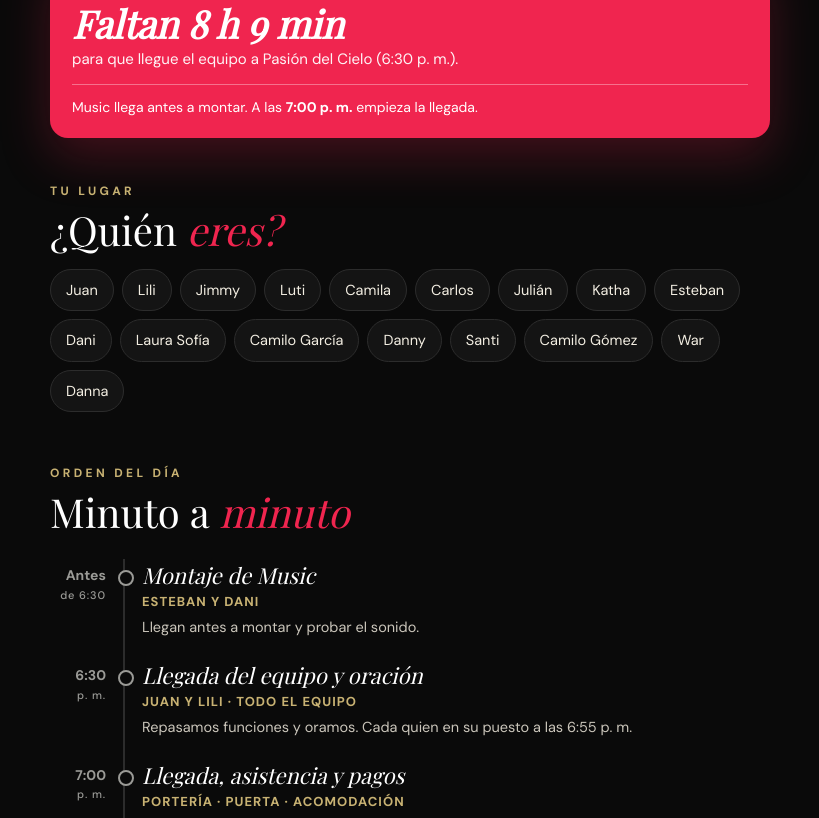
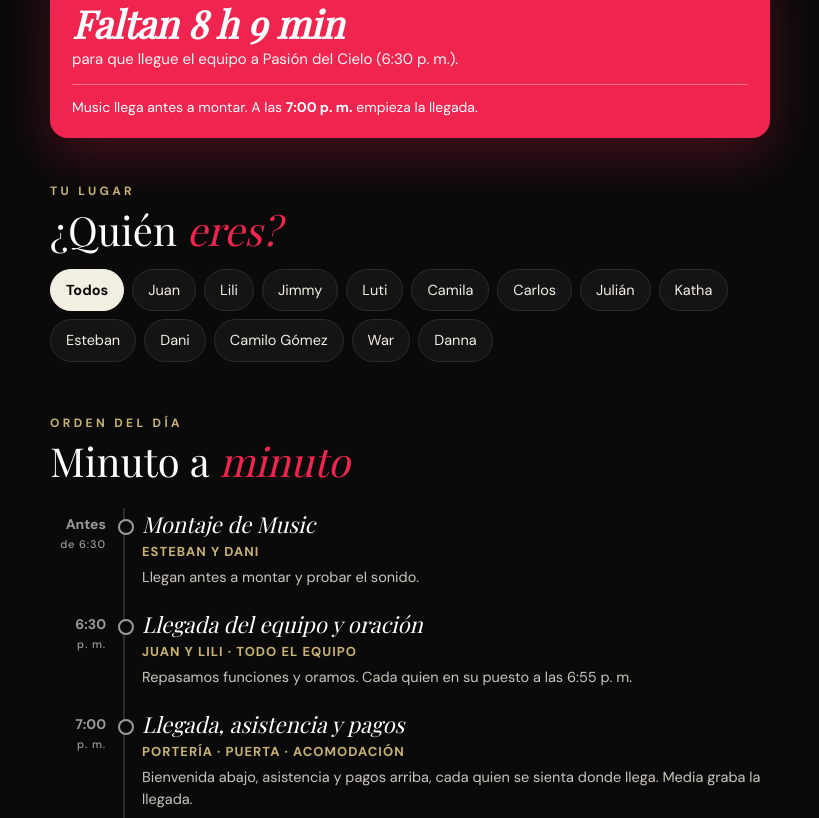
Before and after one commit to leadcomunidad-creator/lhscol, a website: page mesa/equipo/index.html in a window 1280 px wide. Shown: the part 742-1560 px from the top of the page, without its empty margins (230-1049 px from the left). Drawn offline with nearby package versions, Linux system fonts and the light colour scheme; a web font is replaced by a local one.

Commit message:
Todos a la Mesa: /mesa/equipo con opción "Todos" y Music solo con sus responsables (#12)
- "¿Quién eres?" empieza en "Todos": se ve todo el minuto a minuto iluminado.
- Music muestra solo a Esteban y Dani (a cargo, con su equipo).


Claude-Session: https://claude.ai/code/session_01WegtNhdkrASxqE6NK4VX5i

Co-authored-by: Claude <noreply@anthropic.com>

```diff
--- a/mesa/equipo/index.html
+++ b/mesa/equipo/index.html
@@ -222,7 +222,7 @@ footer p{color:var(--g5);font-size:13px;margin-top:14px}
     {id:'port', ic:'Bienvenida', t:'Portería', pp:['Jimmy','Luti'], wh:'Portería del Edificio Capitalia, primer piso', d:'Reciben a cada persona, confirman que viene a Todos a la Mesa y le indican cómo subir al piso 12. Avisan por el grupo si se forma fila en el ascensor.'},
     {id:'puerta', ic:'Recibimiento', t:'Asistencia y pagos', pp:['Camila','Carlos'], wh:'Entrada de Pasión del Cielo, piso 12', d:'Camila registra la asistencia en la app (Llegó). Carlos recibe los pagos de $30.000, da el cambio y marca Pagó.'},
     {id:'acom', ic:'Acomodación', t:'Acomodación', pp:['Julián','Katha'], wh:'Salón', d:'No asignan puestos. Acompañan a quien llega solo o por primera vez, lo presentan con un grupito y consiguen sillas cuando un grupo crece.'},
-    {id:'music', ic:'Music', t:'Music', pp:['Esteban','Dani','Laura Sofía','Camilo García','Danny','Santi'], wh:'Frente del salón', d:'Esteban y Dani a cargo. Acústico, sentados y cómodos, en formato desconectado. Llegan antes a montar y prueban todo el sonido.'},
+    {id:'music', ic:'Music', t:'Music', pp:['Esteban','Dani'], wh:'Frente del salón', d:'Esteban y Dani a cargo, con su equipo. Acústico, sentados y cómodos, en formato desconectado. Llegan antes a montar y prueban todo el sonido.'},
     {id:'msj', ic:'Mensaje', t:'Mensaje', pp:['Camilo Gómez'], wh:'Frente del salón', d:'Comparte la palabra de 8:05 a 8:35 p. m. y cierra con la oración.'},
     {id:'media', ic:'Media', t:'Fotos y video', pp:['War','Danna'], wh:'Todo el lugar', d:'Coordinan a su equipo: fotos, clips verticales para reels y la grabación del mensaje con buen celular o cámara y buen audio.'}
   ];
@@ -273,11 +273,12 @@ footer p{color:var(--g5);font-size:13px;margin-top:14px}
   // Render casos
   $('casos').innerHTML = CASOS.map(function(c){ return '<details><summary>' + esc(c[0]) + '</summary><div class="bd">' + esc(c[1]) + '<i>' + esc(c[2]) + '</i></div></details>'; }).join('');
   // Selector
-  $('who').innerHTML = PEOPLE.map(function(p){ return '<button class="chip" type="button" aria-pressed="false" data-p="' + esc(p) + '">' + esc(p) + '</button>'; }).join('');
+  $('who').innerHTML = '<button class="chip" type="button" aria-pressed="true" data-p="">Todos</button>' +
+    PEOPLE.map(function(p){ return '<button class="chip" type="button" aria-pressed="false" data-p="' + esc(p) + '">' + esc(p) + '</button>'; }).join('');
 
   var picked = '';
   function pick(p){
-    picked = (picked === p) ? '' : p;
+    picked = (picked === p || !p) ? '' : p;
     try { picked ? localStorage.setItem('mesaEquipoYo', picked) : localStorage.removeItem('mesaEquipoYo'); } catch(e) {}
     document.body.classList.toggle('picked', !!picked);
     document.querySelectorAll('#who .chip').forEach(function(c){ c.setAttribute('aria-pressed', c.dataset.p === picked); });
@@ -298,7 +299,7 @@ footer p{color:var(--g5);font-size:13px;margin-top:14px}
       '<ul>' + mineTL.map(function(b){ return '<li><b>' + (b.h === 'Antes' ? 'Antes' : b.h + ' p. m.') + '</b>' + esc(b.m) + '</li>'; }).join('') + '</ul>';
     box.classList.add('show');
   }
-  $('who').addEventListener('click', function(e){ var c = e.target.closest('.chip'); if (c) pick(c.dataset.p); });
+  $('who').addEventListener('click', function(e){ var c = e.target.closest('.chip'); if (c) pick(c.dataset.p || ''); });
   try { var saved = localStorage.getItem('mesaEquipoYo'); if (saved && PEOPLE.indexOf(saved) >= 0) pick(saved); } catch(e) {}
 
   // Ahora
```
